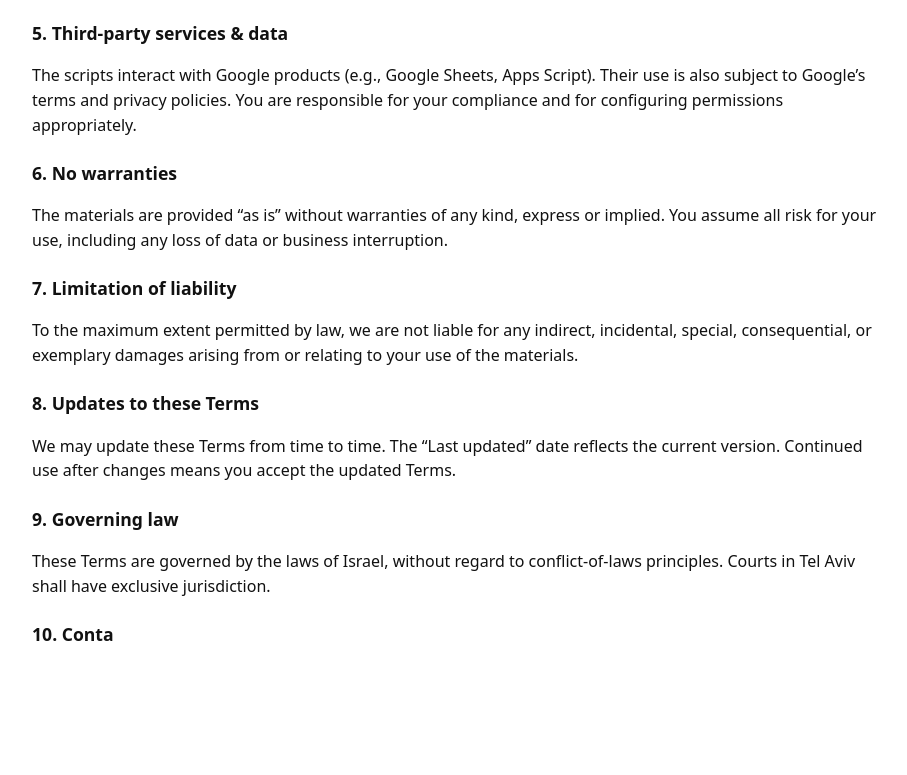
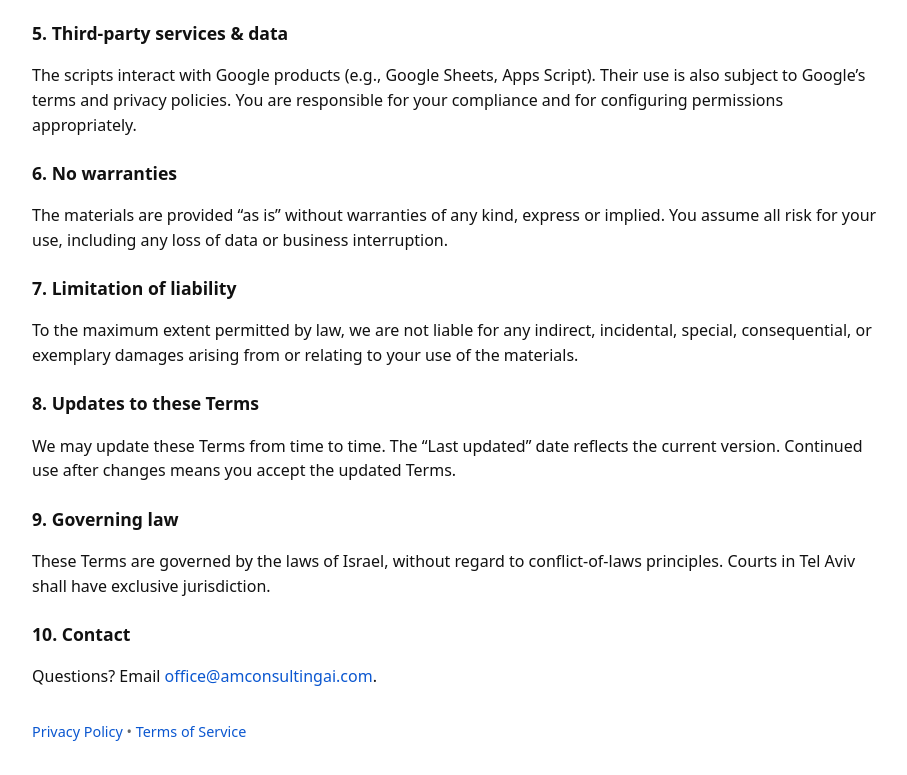
Before and after one commit to am-consultingai/construction-supervision, a plain HTML site: page tos.html in a window 1280 px wide. Shown: the part 869-1644 px from the top of the page, without its empty margins (0-907 px from the left). Before the commit the page ends 1549 px from the top, so only its background shows below. Drawn offline with Linux system fonts and the light colour scheme.

Commit message:
Update tos.html

```diff
--- a/tos.html
+++ b/tos.html
@@ -68,4 +68,12 @@
     <h2>9. Governing law</h2>
     <p>These Terms are governed by the laws of Israel, without regard to conflict-of-laws principles. Courts in Tel Aviv shall have exclusive jurisdiction.</p>
 
-    <h2>10. Conta
+    <h2>10. Contact</h2>
+    <p>Questions? Email <a href="mailto:office@amconsultingai.com">office@amconsultingai.com</a>.</p>
+
+    <footer>
+      <a href="./index.html">Privacy Policy</a> • <a href="./tos.html">Terms of Service</a>
+    </footer>
+  </main>
+</body>
+</html>
```
